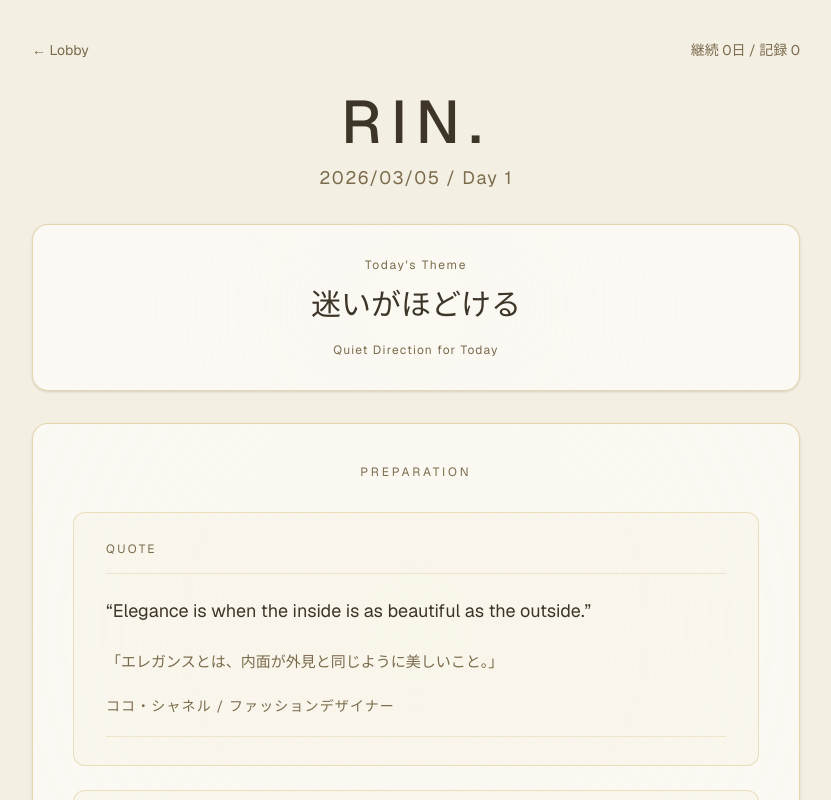
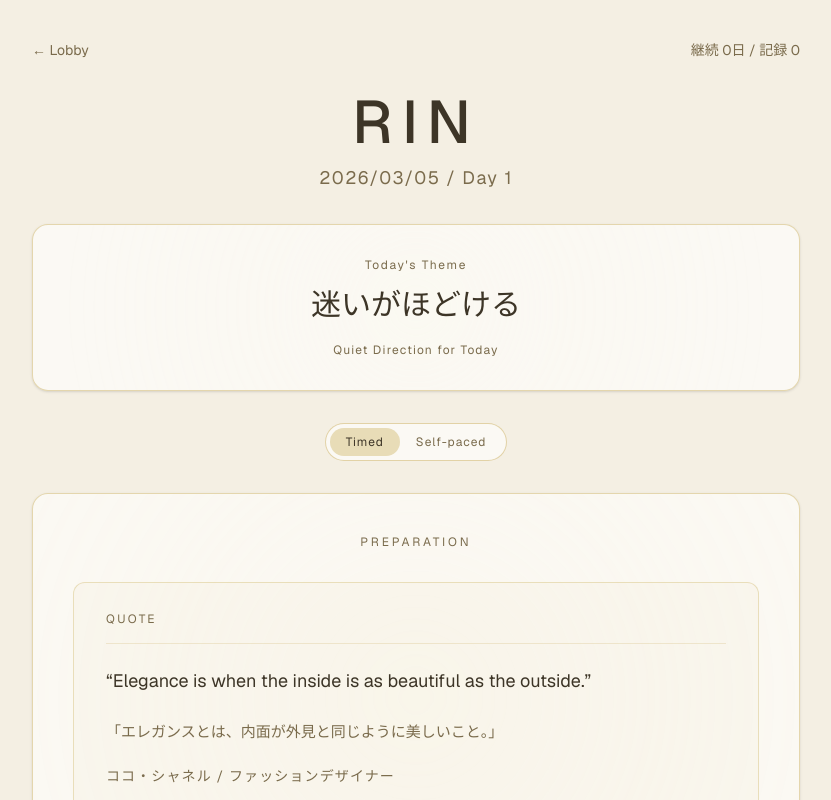
Before and after one commit to naturalpeopleinfo-blip/rin, a Next.js app: page /ritual in a window 1280 px wide. Shown: the top 800 px of the page, without its empty margins (224-1055 px from the left). Built offline with nearby package versions, Linux system fonts and the light colour scheme.

Commit message:
Add pre-countdown, ritual modes, and remove dot from RIN

```diff
--- a/app/page.tsx
+++ b/app/page.tsx
@@ -117,7 +117,7 @@ export default function LobbyPage() {
   return (
     <main className="min-h-screen bg-[var(--rin-bg)] px-6 text-[var(--rin-text)]">
       <section className="mx-auto flex min-h-screen w-full max-w-3xl flex-col items-center justify-center text-center">
-        <h1 className="text-6xl font-medium tracking-[0.15em] md:text-7xl">RIN.</h1>
+        <h1 className="text-6xl font-medium tracking-[0.15em] md:text-7xl">RIN</h1>
         <div
           className="mt-6"
           onMouseEnter={() => setPaused(true)}
--- a/app/ritual/page.tsx
+++ b/app/ritual/page.tsx
@@ -57,6 +57,7 @@ const INTRO_QUOTE = {
   author: "ココ・シャネル",
   role: "ファッションデザイナー",
 } as const;
+type RitualMode = "timed" | "self";
 
 function pickRandomMessage(): string {
   return COMPLETION_MESSAGES[
@@ -85,6 +86,9 @@ export default function RitualPage() {
   const [timer, setTimer] = useState(TOTAL_SECONDS);
   const [running, setRunning] = useState(false);
   const [showPreparation, setShowPreparation] = useState(true);
+  const [mode, setMode] = useState<RitualMode>("timed");
+  const [selfStepIndex, setSelfStepIndex] = useState(0);
+  const [countdownValue, setCountdownValue] = useState<number | null>(null);
   const [day, setDay] = useState(() => loadDay());
   const [todaysTheme] = useState(
     () => THEMES[Math.floor(Math.random() * THEMES.length)],
@@ -95,6 +99,7 @@ export default function RitualPage() {
   const [resetting, setResetting] = useState(false);
   const startCueFadeTimerRef = useRef<number | null>(null);
   const resetTimerRef = useRef<number | null>(null);
+  const countdownTimerRef = useRef<number | null>(null);
   const previousStepIndexRef = useRef<number | null>(null);
   const ritualCardRef = useRef<HTMLElement | null>(null);
 
@@ -103,23 +108,28 @@ export default function RitualPage() {
   const yesterday = getYesterdayJstDateString();
   const doneToday = progress.lastCompletedDate === today;
   const elapsed = TOTAL_SECONDS - timer;
+  const controlsLocked = countdownValue !== null;
   const cumulativeDurations = STEP_DURATIONS.reduce<number[]>((acc, duration) => {
     const previous = acc[acc.length - 1] ?? 0;
     acc.push(previous + duration);
     return acc;
   }, []);
   const stepIndex = cumulativeDurations.findIndex((value) => elapsed < value);
-  const currentStepIndex =
-    stepIndex === -1 ? STEPS.length - 1 : Math.max(stepIndex, 0);
+  const timedStepIndex = stepIndex === -1 ? STEPS.length - 1 : Math.max(stepIndex, 0);
+  const currentStepIndex = mode === "timed" ? timedStepIndex : selfStepIndex;
   const currentStepStartSeconds =
-    currentStepIndex === 0 ? 0 : cumulativeDurations[currentStepIndex - 1];
+    timedStepIndex === 0 ? 0 : cumulativeDurations[timedStepIndex - 1];
   const currentStepElapsed = Math.max(0, elapsed - currentStepStartSeconds);
-  const currentStepRemaining = Math.max(
+  const timedStepRemaining = Math.max(
     0,
-    STEP_DURATIONS[currentStepIndex] - currentStepElapsed,
+    STEP_DURATIONS[timedStepIndex] - currentStepElapsed,
   );
   const progressPercent = ((currentStepIndex + 1) / STEPS.length) * 100;
-  const isDoneEnabled = timer === 0 && !doneToday;
+  const isDoneEnabled =
+    mode === "timed"
+      ? timer === 0 && !doneToday
+      : selfStepIndex === STEPS.length - 1 && !doneToday;
+  const isStartDisabled = controlsLocked || running || timer === 0;
   const currentStep = STEPS[currentStepIndex];
   const rawNextStep = currentStepIndex < STEPS.length - 1 ? STEPS[currentStepIndex + 1] : null;
   const nextStep = rawNextStep ?? null;
@@ -176,6 +186,9 @@ export default function RitualPage() {
       if (resetTimerRef.current !== null) {
         window.clearTimeout(resetTimerRef.current);
       }
+      if (countdownTimerRef.current !== null) {
+        window.clearInterval(countdownTimerRef.current);
+      }
     };
   }, []);
 
@@ -189,8 +202,36 @@ export default function RitualPage() {
     }, 6000);
   };
 
+  const clearCountdown = () => {
+    if (countdownTimerRef.current !== null) {
+      window.clearInterval(countdownTimerRef.current);
+      countdownTimerRef.current = null;
+    }
+    setCountdownValue(null);
+  };
+
+  const startWithCountdown = () => {
+    clearCountdown();
+    setRunning(false);
+    setCountdownValue(3);
+    countdownTimerRef.current = window.setInterval(() => {
+      setCountdownValue((prev) => {
+        if (prev === null) {
+          return null;
+        }
+        if (prev <= 1) {
+          clearCountdown();
+          setRunning(true);
+          triggerStartCue();
+          return null;
+        }
+        return prev - 1;
+      });
+    }, 1000);
+  };
+
   const handleComplete = () => {
-    if (doneToday || timer !== 0) {
+    if (!isDoneEnabled) {
       return;
     }
 
@@ -210,10 +251,41 @@ export default function RitualPage() {
     setCompletionMessage(pickRandomMessage());
   };
 
+  const handleModeChange = (nextMode: RitualMode) => {
+    if (nextMode === mode) {
+      return;
+    }
+    clearCountdown();
+    setMode(nextMode);
+    setRunning(false);
+    setTimer(TOTAL_SECONDS);
+    setSelfStepIndex(0);
+  };
+
   const handleBeginRitual = () => {
     setShowPreparation(false);
-    setRunning(true);
-    triggerStartCue();
+    startWithCountdown();
+  };
+
+  const handleSelfPacedNext = () => {
+    if (mode !== "self") {
+      return;
+    }
+    setSelfStepIndex((prev) => Math.min(prev + 1, STEPS.length - 1));
+  };
+
+  const handleReset = () => {
+    clearCountdown();
+    setRunning(false);
+    setTimer(TOTAL_SECONDS);
+    setSelfStepIndex(0);
+    setResetting(true);
+    if (resetTimerRef.current !== null) {
+      window.clearTimeout(resetTimerRef.current);
+    }
+    resetTimerRef.current = window.setTimeout(() => {
+      setResetting(false);
+    }, 360);
   };
 
   return (
@@ -227,7 +299,7 @@ export default function RitualPage() {
         </header>
 
         <section className="text-center">
-          <h1 className="text-5xl font-medium tracking-[0.15em] md:text-6xl">RIN.</h1>
+          <h1 className="text-5xl font-medium tracking-[0.15em] md:text-6xl">RIN</h1>
           <p className="mt-3 text-base tracking-[0.08em] text-[var(--rin-muted)] md:text-lg">
             {todayDisplay} / Day {day}
           </p>
@@ -244,6 +316,35 @@ export default function RitualPage() {
           <p className="mt-3 text-xs tracking-[0.1em] text-[var(--rin-muted)]">
             Quiet Direction for Today
           </p>
+        </section>
+
+        <section className="flex justify-center">
+          <div className="inline-flex rounded-full border border-[var(--rin-gold)]/65 bg-white/60 p-1">
+            <button
+              type="button"
+              onClick={() => handleModeChange("timed")}
+              disabled={controlsLocked}
+              className={`rounded-full px-4 py-1.5 text-xs tracking-[0.08em] transition ${
+                mode === "timed"
+                  ? "bg-[var(--rin-gold-soft)] text-[var(--rin-text)]"
+                  : "text-[var(--rin-muted)] hover:bg-[var(--rin-gold-soft)]/45"
+              } disabled:opacity-50`}
+            >
+              Timed
+            </button>
+            <button
+              type="button"
+              onClick={() => handleModeChange("self")}
+              disabled={controlsLocked}
+              className={`rounded-full px-4 py-1.5 text-xs tracking-[0.08em] transition ${
+                mode === "self"
+                  ? "bg-[var(--rin-gold-soft)] text-[var(--rin-text)]"
+                  : "text-[var(--rin-muted)] hover:bg-[var(--rin-gold-soft)]/45"
+              } disabled:opacity-50`}
+            >
+              Self-paced
+            </button>
+          </div>
         </section>
 
         {showPreparation ? (
@@ -288,6 +389,7 @@ export default function RitualPage() {
               <button
                 type="button"
                 onClick={handleBeginRitual}
+                disabled={controlsLocked}
                 className="rin-begin-button rounded-full border border-[var(--rin-gold)] px-12 py-3 text-sm tracking-[0.2em] focus-visible:outline-none focus-visible:ring-2 focus-visible:ring-[var(--rin-gold)]/65 focus-visible:ring-offset-2 focus-visible:ring-offset-[var(--rin-bg)]"
               >
                 BEGIN
@@ -316,10 +418,21 @@ export default function RitualPage() {
                 {formatTimer(timer)}
               </p>
               <p className="mt-2 text-sm tracking-[0.08em] text-[var(--rin-muted)] transition-all duration-500" data-resettable>
-                Step {currentStepIndex + 1}/{STEPS.length} ·{" "}
-                <span className="font-medium text-[var(--rin-text)]">
-                  {formatTimer(currentStepRemaining)}
-                </span>
+                {mode === "timed" ? (
+                  <>
+                    Step {currentStepIndex + 1}/{STEPS.length} ·{" "}
+                    <span className="font-medium text-[var(--rin-text)]">
+                      {formatTimer(timedStepRemaining)}
+                    </span>
+                  </>
+                ) : (
+                  <>
+                    Step {currentStepIndex + 1}/{STEPS.length} · 目安残り{" "}
+                    <span className="font-medium text-[var(--rin-text)]">
+                      {formatTimer(timer)}
+                    </span>
+                  </>
+                )}
               </p>
               <p
                 className={`mt-2 min-h-[1rem] text-xs tracking-[0.08em] text-[var(--rin-muted)] transition-opacity duration-500 ${
@@ -357,32 +470,32 @@ export default function RitualPage() {
               <div className="mt-6 flex justify-center gap-3">
                 <button
                   type="button"
-                  onClick={() => {
-                    setRunning(true);
-                    triggerStartCue();
-                  }}
-                  disabled={running || timer === 0}
+                  onClick={startWithCountdown}
+                  disabled={isStartDisabled}
                   className="rounded-full border border-[var(--rin-gold)] bg-[var(--rin-gold-soft)] px-6 py-2 transition-all duration-300 disabled:cursor-not-allowed disabled:bg-[var(--rin-gold-soft)]/55 disabled:text-[var(--rin-muted)] disabled:shadow-none"
                 >
                   {running ? "Running" : "Start"}
                 </button>
                 <button
                   type="button"
-                  onClick={() => {
-                    setRunning(false);
-                    setTimer(TOTAL_SECONDS);
-                    setResetting(true);
-                    if (resetTimerRef.current !== null) {
-                      window.clearTimeout(resetTimerRef.current);
-                    }
-                    resetTimerRef.current = window.setTimeout(() => {
-                      setResetting(false);
-                    }, 360);
-                  }}
+                  onClick={handleReset}
+                  disabled={controlsLocked}
                   className="rounded-full border border-[var(--rin-gold)] px-6 py-2 transition-colors duration-300"
                 >
                   Reset
                 </button>
+                {mode === "self" ? (
+                  <button
+                    type="button"
+                    onClick={handleSelfPacedNext}
+                    disabled={
+                      controlsLocked || !running || selfStepIndex === STEPS.length - 1
+                    }
+                    className="rounded-full border border-[var(--rin-gold)] px-6 py-2 transition-colors duration-300 disabled:cursor-not-allowed disabled:opacity-50"
+                  >
+                    Next
+                  </button>
+                ) : null}
               </div>
 
               <div
@@ -414,7 +527,7 @@ export default function RitualPage() {
                 <button
                   type="button"
                   onClick={handleComplete}
-                  disabled={!isDoneEnabled}
+                  disabled={!isDoneEnabled || controlsLocked}
                   className={`rounded-full border px-12 py-3 text-lg transition disabled:cursor-not-allowed disabled:opacity-50 ${
                     isDoneEnabled
                       ? "border-[var(--rin-gold)] bg-[var(--rin-gold)] text-[var(--rin-text)] shadow-sm"
@@ -433,6 +546,13 @@ export default function RitualPage() {
           </>
         )}
       </div>
+      {controlsLocked ? (
+        <div className="fixed inset-0 z-50 flex items-center justify-center bg-[color:rgba(244,239,227,0.72)] backdrop-blur-[1.5px]">
+          <p className="rin-countdown-pop text-7xl font-semibold tracking-[0.14em] text-[var(--rin-text)] md:text-8xl">
+            {countdownValue}
+          </p>
+        </div>
+      ) : null}
     </main>
   );
 }
```
Also changed, not shown: app/globals.css (+29 -0 lines).
